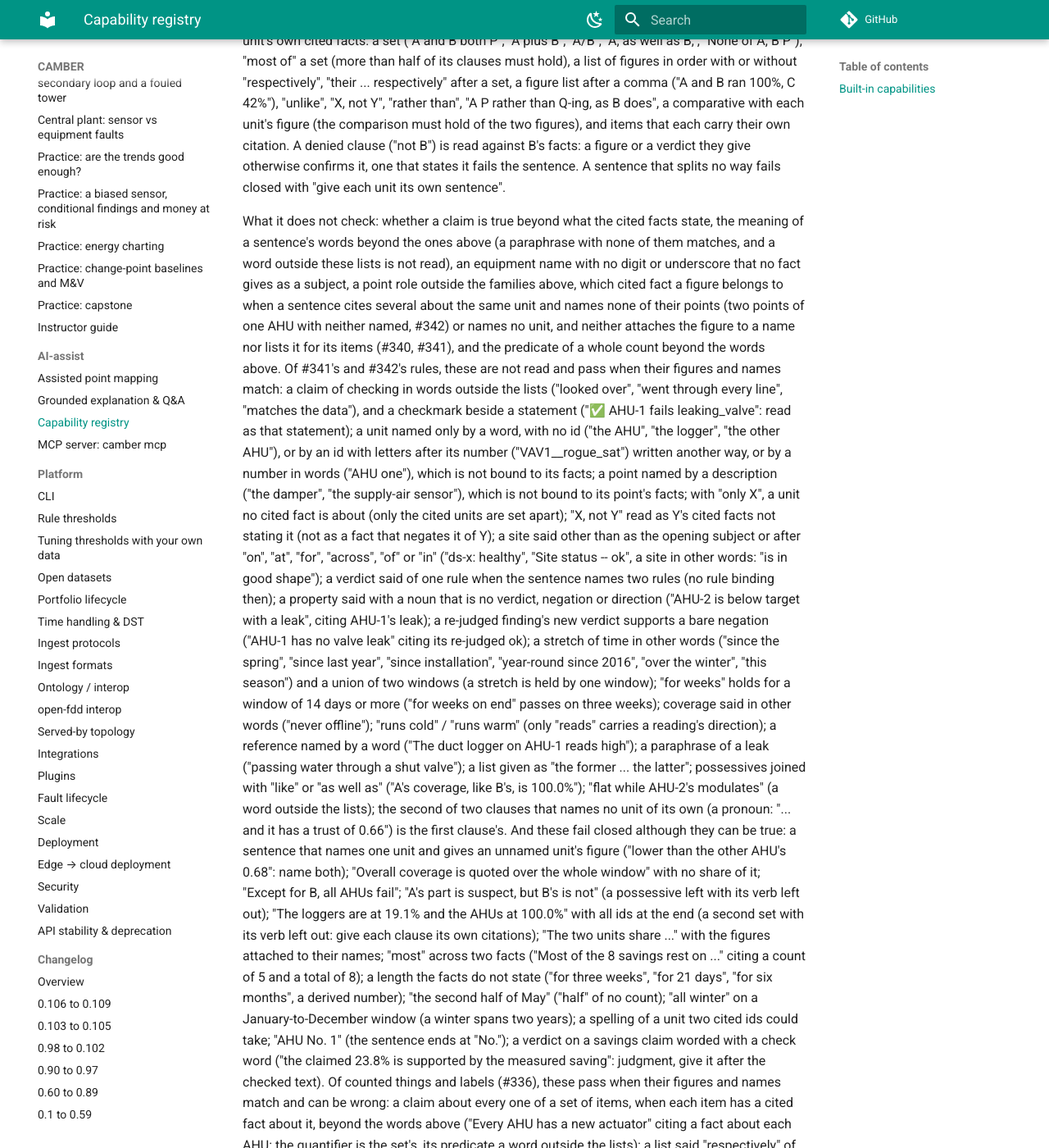
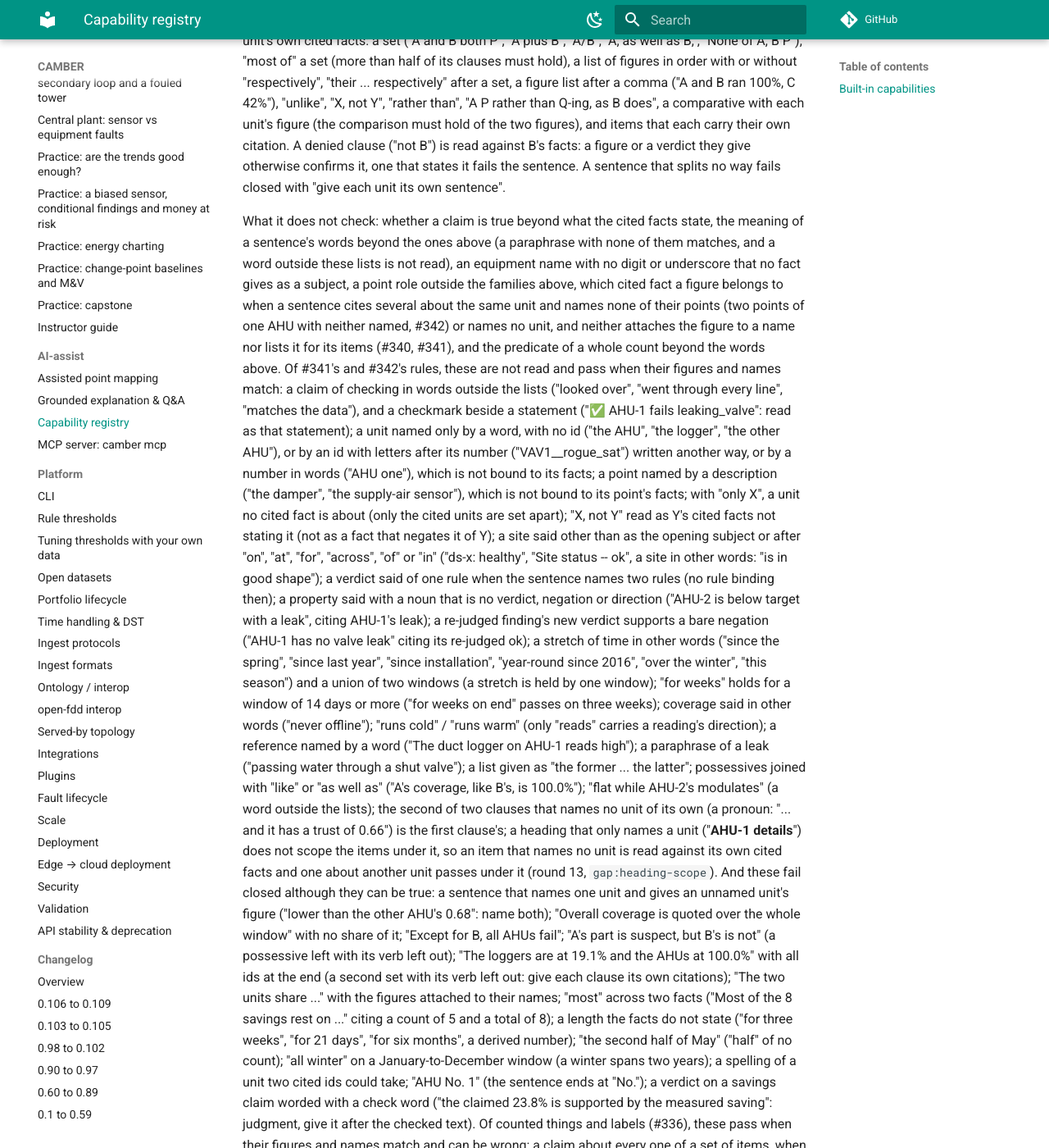
Before and after one commit to yroussev/camber, an MkDocs documentation site: the page built from docs/CAPABILITY-REGISTRY.md, in a window 1280 px wide and 1400 px high, scrolled down 26662 px. Shown: the whole window at 82% size. Built offline with MkDocs 1.6.1 and Material for MkDocs 9.7.7, drawn with Linux system fonts in a browser that asks for light colours; comment, search, counter and statistics services are not loaded; some of the changed text lies outside the part shown.

Commit message:
CHANGELOG and docs: round 13 facts and checker, the heading-scope gap

```diff
--- a/docs/CAPABILITY-REGISTRY.md
+++ b/docs/CAPABILITY-REGISTRY.md
@@ -981,7 +981,9 @@ logger on AHU-1 reads high"); a paraphrase of a leak ("passing water through a s
 list given as "the former ... the latter"; possessives joined with "like" or "as well as" ("A's
 coverage, like B's, is 100.0%"); "flat while AHU-2's modulates" (a word outside the lists); the
 second of two clauses that names no unit of its own (a pronoun: "... and it has a trust of
-0.66") is the first clause's. And these fail closed although they can be true: a sentence that
+0.66") is the first clause's; a heading that only names a unit ("**AHU-1 details**") does not
+scope the items under it, so an item that names no unit is read against its own cited facts and
+one about another unit passes under it (round 13, `gap:heading-scope`). And these fail closed although they can be true: a sentence that
 names one unit and gives an unnamed unit's figure ("lower than the other AHU's 0.68": name
 both); "Overall coverage is quoted over the whole window" with no share of it; "Except for B,
 all AHUs fail"; "A's part is suspect, but B's is not" (a possessive left with its verb left
--- a/docs/MCP.md
+++ b/docs/MCP.md
@@ -183,6 +183,14 @@ has a JSON Schema for its arguments and for its result, and the same rules apply
   "X, not Y", comparatives with each unit's figure, items each with its own citation); one
   that splits no way fails with "give each unit its own sentence", as the tool description
   and the prompts say.
+- **Round 13.** A caveat a rule gave for some of its results says so ("caveat (given for 3 of
+  its 145 results)"), and a sentence citing only such caveats must name a unit it is for or
+  scope itself to some ("its", "these", "3 VAV boxes"): said of the rule as a whole it fails.
+  Fact ids are never shortened: a bare `[F5]` stays `unknown_citation`, and its `why` names the
+  full id the session issued last ("cite the full id, e.g. F5@rule_run-..."). A finding's fact
+  states its true/false flags and null metrics (`fan_gated true`, `null:
+  oa_cost_excess_cool_kbtu`), a point's trust the value its 2-place rounding hides
+  (`1.00 (0.9977)`), and an M&V saving its projected and actual totals.
 - **Not judged** (0112-cite12). Text the checker does not read is never a pass: a heading
   that says something of the lines under it (a verdict, negation, quantifier, direction or rank
   word: "**What is not fine**", "## Points that never move") and a short label or remark that
```
Also changed, not shown: CHANGELOG.md (+19 -0 lines).
